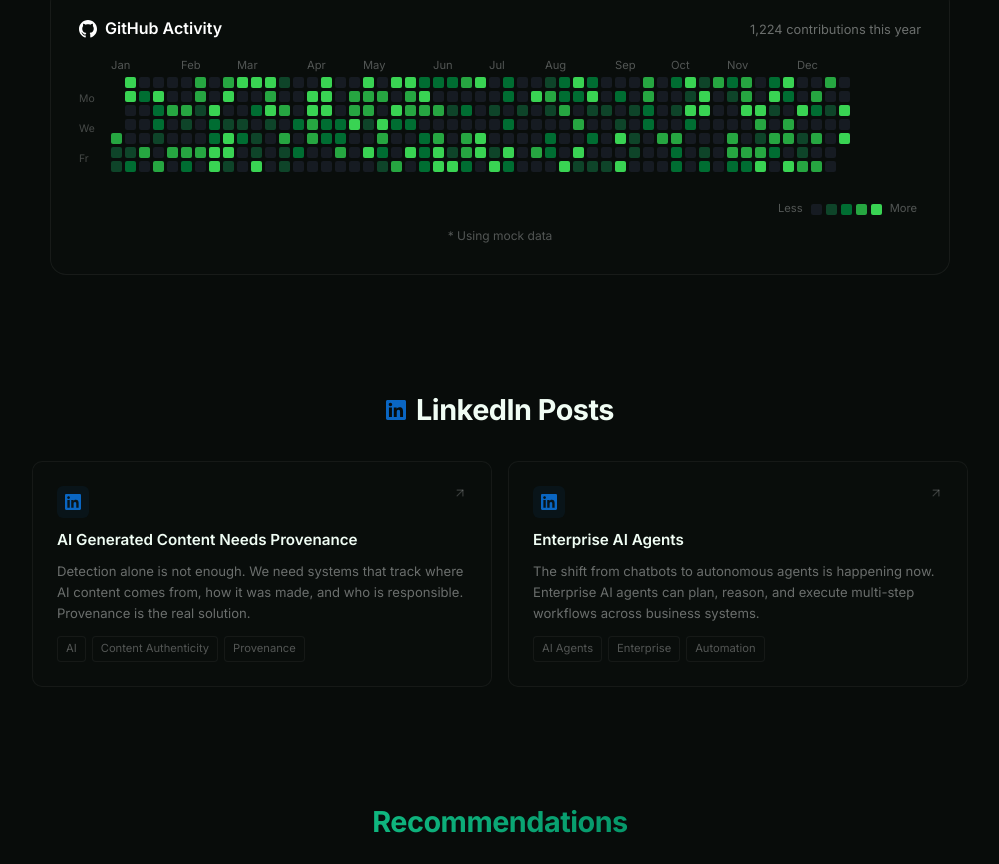
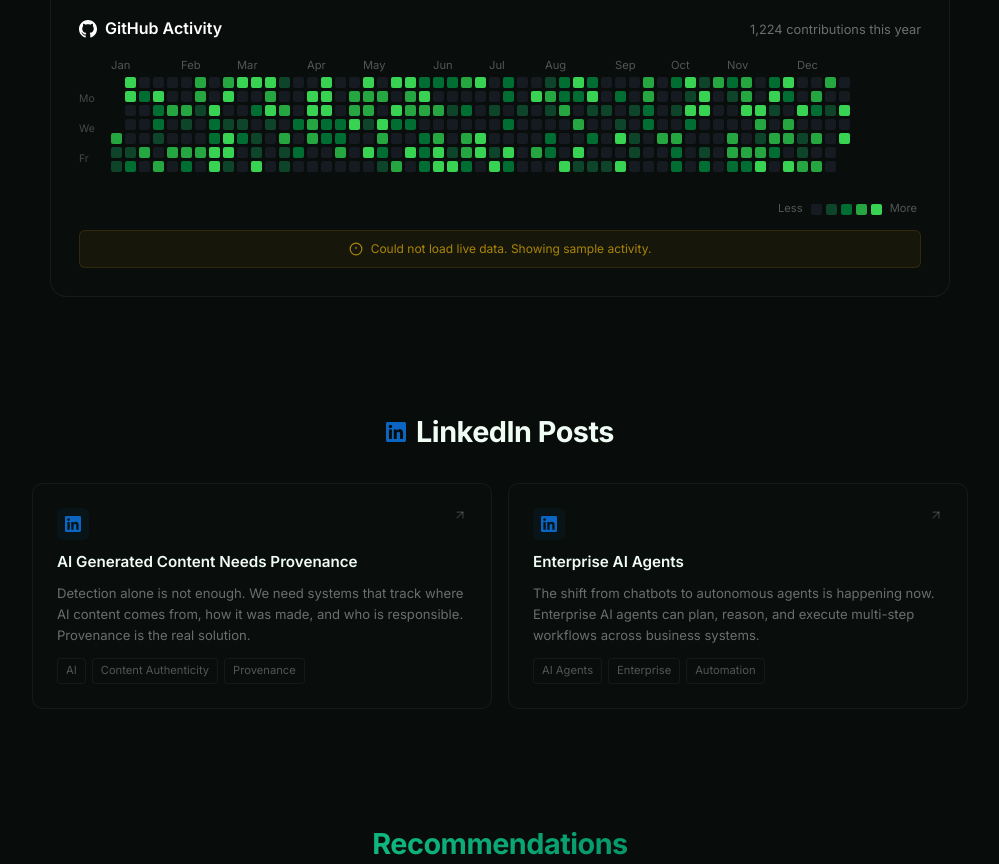
Before and after one commit to shivambomble/shivam-bomble-portfolio, a React (Vite) app: page / in a window 1280 px wide. Shown: the part 1476-2340 px from the top of the page, without its empty margins (140-1139 px from the left). Built offline with nearby package versions, Linux system fonts and the light colour scheme; no server answers.

Commit message:
New update back to up button and card hover animation

```diff
--- a/src/App.jsx
+++ b/src/App.jsx
@@ -3,6 +3,7 @@ import Terminal from "./components/Terminal";
 import LoadingScreen from "./components/LoadingScreen";
 import KonamiCode from "./components/KonamiCode";
 import BackgroundObjects from "./components/BackgroundObjects";
+import BackToTop from "./components/BackToTop";
 
 function App() {
   const [loading, setLoading] = useState(true);
@@ -28,6 +29,7 @@ function App() {
       <div className="grid-overlay" />
       <BackgroundObjects />
       <KonamiCode />
+      <BackToTop />
       <Terminal />
     </div>
   );
--- /dev/null
+++ b/src/components/BackToTop.jsx
@@ -0,0 +1,54 @@
+import { useState, useEffect } from "react";
+
+export default function BackToTop() {
+  const [show, setShow] = useState(false);
+
+  useEffect(() => {
+    const onScroll = () => setShow(window.scrollY > 600);
+    window.addEventListener("scroll", onScroll, { passive: true });
+    return () => window.removeEventListener("scroll", onScroll);
+  }, []);
+
+  if (!show) return null;
+
+  return (
+    <button
+      className="btt"
+      onClick={() => window.scrollTo({ top: 0, behavior: "smooth" })}
+      aria-label="Back to top"
+    >
+      <svg width="18" height="18" viewBox="0 0 24 24" fill="none" stroke="currentColor" strokeWidth="2.5" strokeLinecap="round" strokeLinejoin="round">
+        <polyline points="18 15 12 9 6 15" />
+      </svg>
+
+      <style>{`
+        .btt {
+          position: fixed;
+          bottom: 28px;
+          right: 28px;
+          width: 44px;
+          height: 44px;
+          border-radius: 12px;
+          border: 1px solid rgba(255, 255, 255, 0.08);
+          background: rgba(10, 15, 12, 0.9);
+          backdrop-filter: blur(12px);
+          -webkit-backdrop-filter: blur(12px);
+          color: rgba(255, 255, 255, 0.5);
+          display: flex;
+          align-items: center;
+          justify-content: center;
+          cursor: pointer;
+          z-index: 99;
+          transition: all 0.3s ease;
+        }
+
+        .btt:hover {
+          border-color: rgba(16, 185, 129, 0.3);
+          color: #10b981;
+          transform: translateY(-2px);
+          box-shadow: 0 4px 20px rgba(16, 185, 129, 0.15);
+        }
+      `}</style>
+    </button>
+  );
+}
--- a/src/components/GitHubHeatmap.jsx
+++ b/src/components/GitHubHeatmap.jsx
@@ -192,7 +192,10 @@ export default function GitHubHeatmap({ isDark = true }) {
       </div>
 
       {error && (
-        <p className="heatmap-error">* {error}</p>
+        <div className="heatmap-error-banner">
+          <svg width="14" height="14" viewBox="0 0 24 24" fill="none" stroke="currentColor" strokeWidth="2"><circle cx="12" cy="12" r="10"/><line x1="12" y1="8" x2="12" y2="12"/><line x1="12" y1="16" x2="12.01" y2="16"/></svg>
+          <span>Could not load live data. Showing sample activity.</span>
+        </div>
       )}
 
       <style>{`
@@ -318,11 +321,18 @@ export default function GitHubHeatmap({ isDark = true }) {
           border-radius: 2px;
         }
 
-        .heatmap-error {
+        .heatmap-error-banner {
+          display: flex;
+          align-items: center;
+          gap: 8px;
+          justify-content: center;
+          margin-top: 12px;
+          padding: 8px 14px;
+          border-radius: 6px;
+          background: rgba(234, 179, 8, 0.06);
+          border: 1px solid rgba(234, 179, 8, 0.12);
+          color: rgba(234, 179, 8, 0.7);
           font-size: 0.75rem;
-          color: rgba(255, 255, 255, 0.3);
-          margin-top: 8px;
-          text-align: center;
         }
 
         .heatmap-loading {
--- a/src/components/Projects.jsx
+++ b/src/components/Projects.jsx
@@ -118,7 +118,13 @@ export default function Projects() {
           border-radius: 10px;
           text-decoration: none;
           color: inherit;
-          transition: all 0.3s ease;
+          transition: all 0.35s cubic-bezier(0.22, 1, 0.36, 1);
+        }
+
+        .pj-card:hover {
+          transform: translateY(-6px);
+          border-color: rgba(16, 185, 129, 0.2);
+          box-shadow: 0 12px 40px rgba(16, 185, 129, 0.08), 0 0 0 1px rgba(16, 185, 129, 0.06);
         }
 
         .pj-card-top {
--- /dev/null
+++ b/src/components/ScrollReveal.jsx
@@ -0,0 +1,30 @@
+import { useEffect, useRef, useState } from "react";
+
+export default function ScrollReveal({ children, delay = 0 }) {
+  const ref = useRef(null);
+  const [visible, setVisible] = useState(false);
+
+  useEffect(() => {
+    const el = ref.current;
+    if (!el) return;
+    const obs = new IntersectionObserver(
+      ([entry]) => { if (entry.isIntersecting) { setVisible(true); obs.disconnect(); } },
+      { threshold: 0.1, rootMargin: "0px 0px -40px 0px" }
+    );
+    obs.observe(el);
+    return () => obs.disconnect();
+  }, []);
+
+  return (
+    <div
+      ref={ref}
+      style={{
+        opacity: visible ? 1 : 0,
+        transform: visible ? "translateY(0)" : "translateY(32px)",
+        transition: `opacity 0.7s cubic-bezier(0.22, 1, 0.36, 1) ${delay}s, transform 0.7s cubic-bezier(0.22, 1, 0.36, 1) ${delay}s`,
+      }}
+    >
+      {children}
+    </div>
+  );
+}
--- a/src/components/Terminal.jsx
+++ b/src/components/Terminal.jsx
@@ -12,6 +12,7 @@ import LinkedInPosts from "./LinkedInPosts";
 import Testimonials from "./Testimonials";
 import DinoGame from "./DinoGame";
 import Contact from "./Contact";
+import ScrollReveal from "./ScrollReveal";
 
 // ── Commands ───────────────────────────────────────────────────────────
 const COMMANDS = {
@@ -239,33 +240,42 @@ export default function Terminal() {
       {/* ═══ SECTIONS ═══ */}
       <div className="tp-sections">
         <section className="tp-section" id="projects">
+          <ScrollReveal>
             <div className="tp-sec-inner">
               <h2 className="tp-sec-title"><span className="highlight">Projects</span></h2>
               <Projects />
             </div>
+          </ScrollReveal>
         </section>
 
         <section className="tp-section" id="github">
+          <ScrollReveal delay={0.05}>
             <div className="tp-sec-inner">
               <h2 className="tp-sec-title"><span className="highlight">GitHub Activity</span></h2>
               <GitHubHeatmap />
             </div>
+          </ScrollReveal>
         </section>
 
         <section className="tp-section" id="linkedin">
+          <ScrollReveal delay={0.1}>
             <div className="tp-sec-inner">
               <LinkedInPosts />
             </div>
+          </ScrollReveal>
         </section>
 
         <section className="tp-section" id="reviews">
+          <ScrollReveal delay={0.05}>
             <div className="tp-sec-inner">
               <h2 className="tp-sec-title"><span className="highlight">Recommendations</span></h2>
               <Testimonials />
             </div>
+          </ScrollReveal>
         </section>
 
         <section className="tp-section" id="contact-game">
+          <ScrollReveal delay={0.05}>
             <div className="tp-split">
               <div className="tp-split-left">
                 <DinoGame />
@@ -275,6 +285,7 @@ export default function Terminal() {
                 <Contact />
               </div>
             </div>
+          </ScrollReveal>
         </section>
       </div>
 
```
Lines whose indentation alone changed are shown as unchanged.
